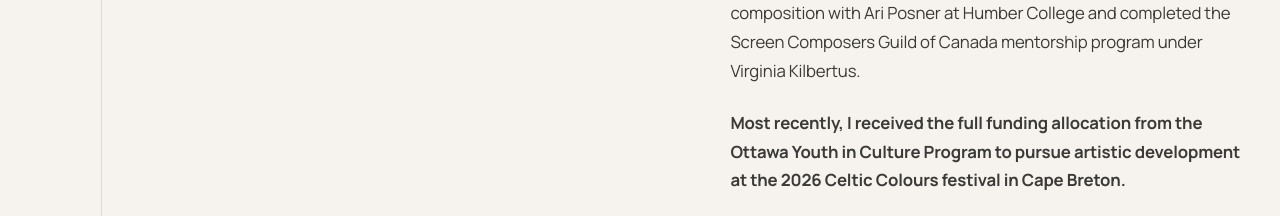
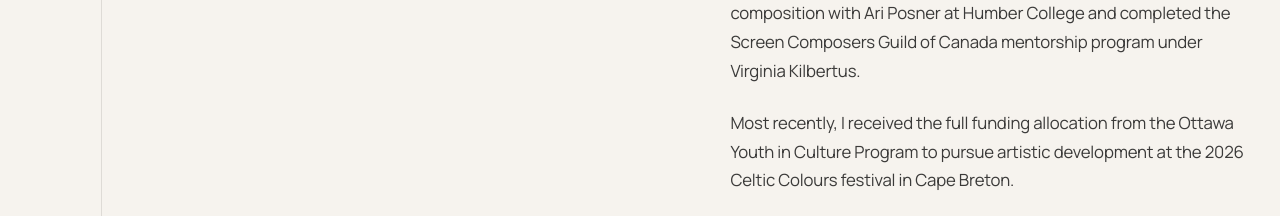
Before and after one commit to arturkivilaht/arturkivilaht.github.io, a plain HTML site: page index.html in a window 1280 px wide. Shown: the part 976-1192 px from the top of the page. Drawn offline with Linux system fonts and the light colour scheme.

Commit message:
Update index.html

```diff
--- a/index.html
+++ b/index.html
@@ -49,7 +49,7 @@
         </p>
 
         <p>
-          <strong>Most recently, I received the full funding allocation from the Ottawa Youth in Culture Program to pursue artistic development at the 2026 Celtic Colours festival in Cape Breton.</strong>
+          Most recently, I received the full funding allocation from the Ottawa Youth in Culture Program to pursue artistic development at the 2026 Celtic Colours festival in Cape Breton.
         </p>
 
         <p>
```
